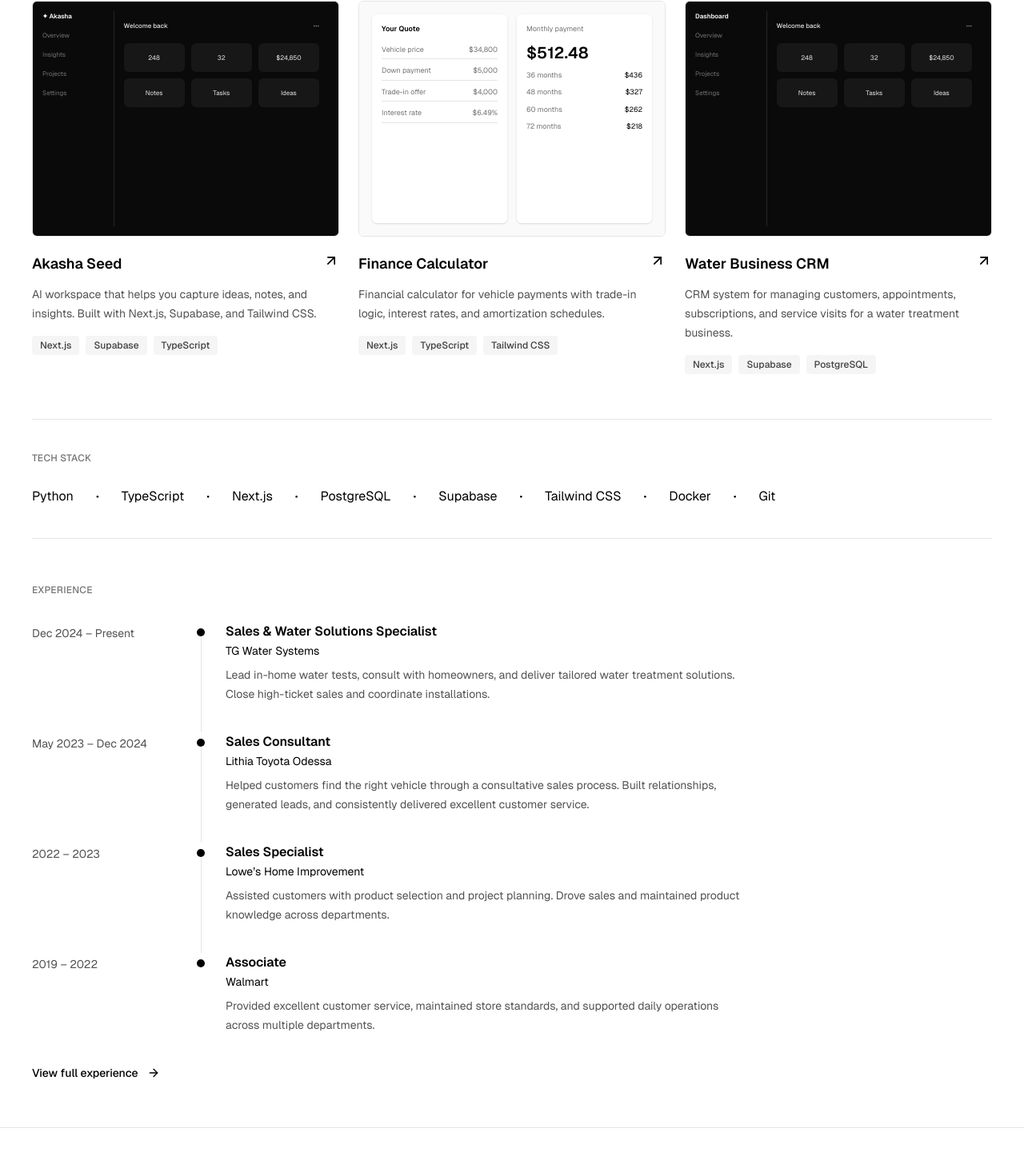
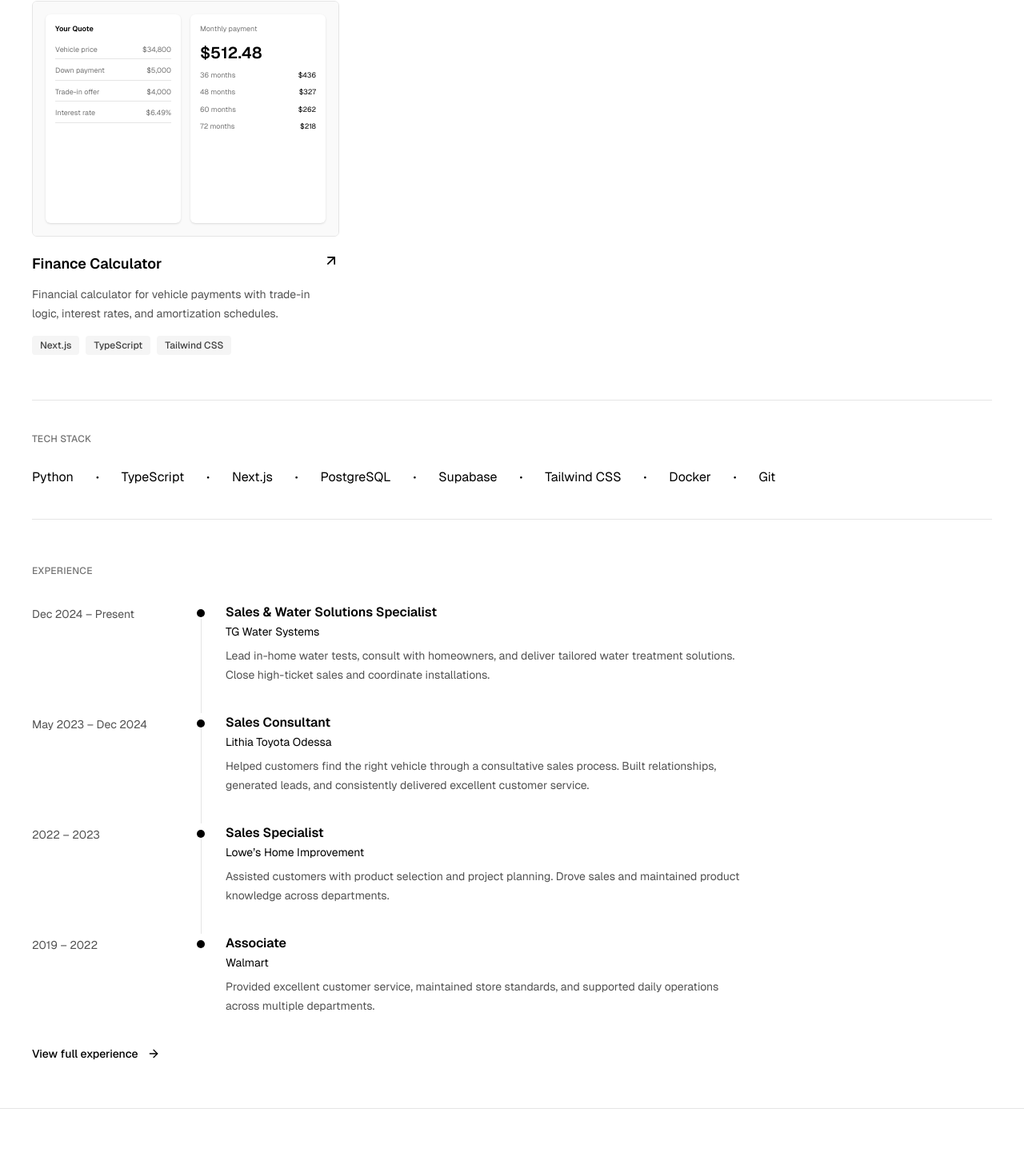
Before and after one commit to danielFernandezDj/daniel-portfolio, a Next.js app: page / in a window 1280 px wide. Shown: the part 1169-2610 px from the top of the page at 80% size. Built offline with nearby package versions, Linux system fonts and the light colour scheme.

Commit message:
In this update I have set the Hero-img hidden when is not in big screen.

```diff
--- a/app/page.tsx
+++ b/app/page.tsx
@@ -15,54 +15,144 @@ import { Badge } from "@/components/ui/badge"
 import { Button } from "@/components/ui/button"
 
 const services = [
-  { icon: Code2, title: "AI Products", copy: "Intelligent tools that help people learn, think, and create." },
-  { icon: Box, title: "Business Software", copy: "Web applications that automate workflows and drive results." },
-  { icon: TerminalSquare, title: "Internal Tools", copy: "Systems and utilities that improve operations and save time." },
+  {
+    icon: Code2,
+    title: "AI Products",
+    copy: "Intelligent tools that help people learn, think, and create.",
+  },
+  {
+    icon: Box,
+    title: "Business Software",
+    copy: "Web applications that automate workflows and drive results.",
+  },
+  {
+    icon: TerminalSquare,
+    title: "Internal Tools",
+    copy: "Systems and utilities that improve operations and save time.",
+  },
 ]
 
 const projects = [
-  {
-    title: "Akasha Seed",
-    description: "AI workspace that helps you capture ideas, notes, and insights. Built with Next.js, Supabase, and Tailwind CSS.",
-    tags: ["Next.js", "Supabase", "TypeScript"],
-    preview: "akasha",
-  },
+  // {
+  //   title: "Akasha Seed",
+  //   description: "AI workspace that helps you capture ideas, notes, and insights. Built with Next.js, Supabase, and Tailwind CSS.",
+  //   tags: ["Next.js", "Supabase", "TypeScript"],
+  //   preview: "akasha",
+  // },
   {
     title: "Finance Calculator",
-    description: "Financial calculator for vehicle payments with trade-in logic, interest rates, and amortization schedules.",
+    description:
+      "Financial calculator for vehicle payments with trade-in logic, interest rates, and amortization schedules.",
     tags: ["Next.js", "TypeScript", "Tailwind CSS"],
     preview: "finance",
   },
+  // {
+  //   title: "Water Business CRM",
+  //   description: "CRM system for managing customers, appointments, subscriptions, and service visits for a water treatment business.",
+  //   tags: ["Next.js", "Supabase", "PostgreSQL"],
+  //   preview: "crm",
+  // },
+]
+
+const experience = [
   {
-    title: "Water Business CRM",
-    description: "CRM system for managing customers, appointments, subscriptions, and service visits for a water treatment business.",
-    tags: ["Next.js", "Supabase", "PostgreSQL"],
-    preview: "crm",
+    date: "Dec 2024 – Present",
+    role: "Sales & Water Solutions Specialist",
+    company: "TG Water Systems",
+    copy: "Lead in-home water tests, consult with homeowners, and deliver tailored water treatment solutions. Close high-ticket sales and coordinate installations.",
+  },
+  {
+    date: "May 2023 – Dec 2024",
+    role: "Sales Consultant",
+    company: "Lithia Toyota Odessa",
+    copy: "Helped customers find the right vehicle through a consultative sales process. Built relationships, generated leads, and consistently delivered excellent customer service.",
+  },
+  {
+    date: "2022 – 2023",
+    role: "Sales Specialist",
+    company: "Lowe’s Home Improvement",
+    copy: "Assisted customers with product selection and project planning. Drove sales and maintained product knowledge across departments.",
+  },
+  {
+    date: "2019 – 2022",
+    role: "Associate",
+    company: "Walmart",
+    copy: "Provided excellent customer service, maintained store standards, and supported daily operations across multiple departments.",
   },
 ]
 
-const experience = [
-  { date: "Dec 2024 – Present", role: "Sales & Water Solutions Specialist", company: "TG Water Systems", copy: "Lead in-home water tests, consult with homeowners, and deliver tailored water treatment solutions. Close high-ticket sales and coordinate installations." },
-  { date: "May 2023 – Dec 2024", role: "Sales Consultant", company: "Lithia Toyota Odessa", copy: "Helped customers find the right vehicle through a consultative sales process. Built relationships, generated leads, and consistently delivered excellent customer service." },
-  { date: "2022 – 2023", role: "Sales Specialist", company: "Lowe’s Home Improvement", copy: "Assisted customers with product selection and project planning. Drove sales and maintained product knowledge across departments." },
-  { date: "2019 – 2022", role: "Associate", company: "Walmart", copy: "Provided excellent customer service, maintained store standards, and supported daily operations across multiple departments." },
-]
-
-function LinkButton({ href, children, className = "" }: { href: string; children: React.ReactNode; className?: string }) {
-  return <a href={href} className={`inline-flex ${className}`}><Button>{children}</Button></a>
+function LinkButton({
+  href,
+  children,
+  className = "",
+}: {
+  href: string
+  children: React.ReactNode
+  className?: string
+}) {
+  return (
+    <a href={href} className={`inline-flex ${className}`}>
+      <Button>{children}</Button>
+    </a>
+  )
 }
 
 function ProjectPreview({ type }: { type: string }) {
-  if (type === "finance") return (
-    <div className="grid h-full grid-cols-2 gap-3 bg-neutral-50 p-4 text-[9px] text-neutral-500">
-      <div className="rounded-md bg-white p-3 shadow-sm"><p className="mb-3 font-semibold text-black">Your Quote</p>{["Vehicle price", "Down payment", "Trade-in offer", "Interest rate"].map((x, i) => <div key={x} className="mb-2 flex justify-between border-b pb-1"><span>{x}</span><span>${["34,800", "5,000", "4,000", "6.49%"][i]}</span></div>)}</div>
-      <div className="rounded-md bg-white p-3 shadow-sm"><p>Monthly payment</p><p className="my-2 text-xl font-semibold text-black">$512.48</p>{[36, 48, 60, 72].map(x => <div key={x} className="mb-2 flex justify-between"><span>{x} months</span><span className="text-black">${Math.round(15692 / x)}</span></div>)}</div>
-    </div>
-  )
+  if (type === "finance")
+    return (
+      <div className="grid h-full grid-cols-2 gap-3 bg-neutral-50 p-4 text-[9px] text-neutral-500">
+        <div className="rounded-md bg-white p-3 shadow-sm">
+          <p className="mb-3 font-semibold text-black">Your Quote</p>
+          {[
+            "Vehicle price",
+            "Down payment",
+            "Trade-in offer",
+            "Interest rate",
+          ].map((x, i) => (
+            <div key={x} className="mb-2 flex justify-between border-b pb-1">
+              <span>{x}</span>
+              <span>${["34,800", "5,000", "4,000", "6.49%"][i]}</span>
+            </div>
+          ))}
+        </div>
+        <div className="rounded-md bg-white p-3 shadow-sm">
+          <p>Monthly payment</p>
+          <p className="my-2 text-xl font-semibold text-black">$512.48</p>
+          {[36, 48, 60, 72].map((x) => (
+            <div key={x} className="mb-2 flex justify-between">
+              <span>{x} months</span>
+              <span className="text-black">${Math.round(15692 / x)}</span>
+            </div>
+          ))}
+        </div>
+      </div>
+    )
   return (
     <div className="flex h-full bg-neutral-950 p-3 text-[8px] text-neutral-500">
-      <div className="w-1/4 space-y-3 border-r border-neutral-800 pr-3"><p className="font-semibold text-white">{type === "akasha" ? "✦ Akasha" : "Dashboard"}</p>{["Overview", "Insights", "Projects", "Settings"].map(x => <p key={x}>{x}</p>)}</div>
-      <div className="flex-1 p-3"><div className="mb-4 flex items-center justify-between"><p className="font-medium text-neutral-200">Welcome back</p><span>•••</span></div><div className="grid grid-cols-3 gap-2">{["248", "32", "$24,850", "Notes", "Tasks", "Ideas"].map(x => <div key={x} className="rounded-md bg-neutral-900 p-3 text-center text-neutral-200">{x}</div>)}</div></div>
+      <div className="w-1/4 space-y-3 border-r border-neutral-800 pr-3">
+        <p className="font-semibold text-white">
+          {type === "akasha" ? "✦ Akasha" : "Dashboard"}
+        </p>
+        {["Overview", "Insights", "Projects", "Settings"].map((x) => (
+          <p key={x}>{x}</p>
+        ))}
+      </div>
+      <div className="flex-1 p-3">
+        <div className="mb-4 flex items-center justify-between">
+          <p className="font-medium text-neutral-200">Welcome back</p>
+          <span>•••</span>
+        </div>
+        <div className="grid grid-cols-3 gap-2">
+          {["248", "32", "$24,850", "Notes", "Tasks", "Ideas"].map((x) => (
+            <div
+              key={x}
+              className="rounded-md bg-neutral-900 p-3 text-center text-neutral-200"
+            >
+              {x}
+            </div>
+          ))}
+        </div>
+      </div>
     </div>
   )
 }
@@ -71,28 +161,78 @@ export default function Home() {
   return (
     <main>
       <header className="mx-auto flex h-24 max-w-7xl items-center justify-between px-6 lg:px-10">
-        <a href="#" className="text-3xl font-bold tracking-tighter" aria-label="Home">DF</a>
-        <nav className="flex items-center gap-2 sm:gap-7" aria-label="Primary navigation">
-          <a className="nav-link hidden text-sm sm:block" href="#work">Work</a>
-          <a className="nav-link hidden text-sm sm:block" href="#contact">Contact</a>
-          <LinkButton href="#experience" className="[&_button]:h-10 [&_button]:px-4">Resume <ArrowDownToLine className="size-4" /></LinkButton>
+        <a
+          href="#"
+          className="text-3xl font-bold tracking-tighter"
+          aria-label="Home"
+        >
+          DF
+        </a>
+        <nav
+          className="flex items-center gap-2 sm:gap-7"
+          aria-label="Primary navigation"
+        >
+          <a className="nav-link hidden text-sm sm:block" href="#work">
+            Work
+          </a>
+          <a className="nav-link hidden text-sm sm:block" href="#contact">
+            Contact
+          </a>
+          <LinkButton
+            href="#experience"
+            className="[&_button]:h-10 [&_button]:px-4"
+          >
+            Resume <ArrowDownToLine className="size-4" />
+          </LinkButton>
         </nav>
       </header>
 
       <section className="border-b">
         <div className="mx-auto grid max-w-7xl items-end px-6 pt-10 lg:grid-cols-2 lg:px-10 lg:pt-14">
           <div className="relative z-10 pb-14 lg:pb-20">
-            <p className="mb-7 text-xs font-medium uppercase tracking-wide text-neutral-500">Full-stack developer</p>
-            <h1 className="max-w-xl text-5xl font-semibold leading-[0.98] tracking-[-0.055em] sm:text-6xl lg:text-[4.6rem]">Building software<br />that solves<br />real problems.</h1>
-            <p className="mt-7 max-w-md text-base leading-7 text-neutral-600">I build scalable web applications with clean code and great user experiences.</p>
-            <div className="mt-7 flex flex-wrap items-center gap-x-4 gap-y-2 text-sm"><span>Python</span><span>•</span><span>TypeScript</span><span>•</span><span>Next.js</span><span>•</span><span>PostgreSQL</span></div>
+            <p className="mb-7 text-xs font-medium tracking-wide text-neutral-500 uppercase">
+              Full-stack developer
+            </p>
+            <h1 className="max-w-xl text-5xl leading-[0.98] font-semibold tracking-[-0.055em] sm:text-6xl lg:text-[4.6rem]">
+              Building software
+              <br />
+              that solves
+              <br />
+              real problems.
+            </h1>
+            <p className="mt-7 max-w-md text-base leading-7 text-neutral-600">
+              I build scalable web applications with clean code and great user
+              experiences.
+            </p>
+            <div className="mt-7 flex flex-wrap items-center gap-x-4 gap-y-2 text-sm">
+              <span>Python</span>
+              <span>•</span>
+              <span>TypeScript</span>
+              <span>•</span>
+              <span>Next.js</span>
+              <span>•</span>
+              <span>PostgreSQL</span>
+            </div>
             <div className="mt-9 flex items-center gap-4">
-              <LinkButton href="#work">View my work <ArrowUpRight className="size-4" /></LinkButton>
-              <a href="#contact"><Button variant="ghost">Get in touch <ArrowRight className="size-4" /></Button></a>
+              <LinkButton href="#work">
+                View my work <ArrowUpRight className="size-4" />
+              </LinkButton>
+              <a href="#contact">
+                <Button variant="ghost">
+                  Get in touch <ArrowRight className="size-4" />
+                </Button>
+              </a>
             </div>
           </div>
-          <div className="relative mx-auto h-[440px] w-full max-w-[580px] overflow-hidden lg:h-[620px]">
-            <Image src="/images/hero-portrait.png" alt="Black and white developer portrait" fill priority sizes="(max-width: 1024px) 100vw, 50vw" className="object-cover object-top" />
+          <div className="relative mx-auto hidden:small:h-[440px] w-full max-w-[580px] overflow-hidden lg:h-[620px]">
+            <Image
+              src="/images/hero-portrait.png"
+              alt="Black and white developer portrait"
+              fill
+              priority
+              sizes="(max-width: 1024px) 100vw, 50vw"
+              className="object-cover object-top"
+            />
           </div>
         </div>
       </section>
@@ -101,24 +241,145 @@ export default function Home() {
         <section className="border-b py-12 lg:py-14">
           <p className="section-label">What I build</p>
           <div className="mt-8 grid gap-8 md:grid-cols-3 md:gap-0">
-            {services.map(({ icon: Icon, title, copy }, i) => <article key={title} className={`md:px-10 ${i === 0 ? "md:pl-0" : "border-neutral-200 md:border-l"}`}><Icon className="mb-4 size-7 stroke-[1.6]" /><h2 className="text-lg font-semibold">{title}</h2><p className="mt-2 max-w-xs text-sm leading-6 text-neutral-600">{copy}</p></article>)}
+            {services.map(({ icon: Icon, title, copy }, i) => (
+              <article
+                key={title}
+                className={`md:px-10 ${i === 0 ? "md:pl-0" : "border-neutral-200 md:border-l"}`}
+              >
+                <Icon className="mb-4 size-7 stroke-[1.6]" />
+                <h2 className="text-lg font-semibold">{title}</h2>
+                <p className="mt-2 max-w-xs text-sm leading-6 text-neutral-600">
+                  {copy}
+                </p>
+              </article>
+            ))}
           </div>
         </section>
 
         <section id="work" className="scroll-mt-8 border-b py-12 lg:py-14">
-          <div className="flex items-center justify-between"><p className="section-label">Selected work</p><a className="inline-flex items-center gap-2 text-sm font-medium" href="#all-projects">View all projects <ArrowRight className="size-4" /></a></div>
+          <div className="flex items-center justify-between">
+            <p className="section-label">Selected work</p>
+            <a
+              className="inline-flex items-center gap-2 text-sm font-medium"
+              href="#all-projects"
+            >
+              View all projects <ArrowRight className="size-4" />
+            </a>
+          </div>
           <div className="mt-8 grid gap-10 md:grid-cols-3 md:gap-6">
-            {projects.map(project => <article key={project.title} className="group"><div className="aspect-[1.3] overflow-hidden rounded-md border bg-neutral-100 transition-transform duration-300 group-hover:-translate-y-1"><ProjectPreview type={project.preview} /></div><div className="mt-5 flex items-start justify-between"><h2 className="text-lg font-semibold">{project.title}</h2><ArrowUpRight className="size-5" /></div><p className="mt-3 text-sm leading-6 text-neutral-600">{project.description}</p><div className="mt-4 flex flex-wrap gap-2">{project.tags.map(tag => <Badge key={tag}>{tag}</Badge>)}</div></article>)}
+            {projects.map((project) => (
+              <article key={project.title} className="group">
+                <div className="aspect-[1.3] overflow-hidden rounded-md border bg-neutral-100 transition-transform duration-300 group-hover:-translate-y-1">
+                  <ProjectPreview type={project.preview} />
+                </div>
+                <div className="mt-5 flex items-start justify-between">
+                  <h2 className="text-lg font-semibold">{project.title}</h2>
+                  <ArrowUpRight className="size-5" />
+                </div>
+                <p className="mt-3 text-sm leading-6 text-neutral-600">
+                  {project.description}
+                </p>
+                <div className="mt-4 flex flex-wrap gap-2">
+                  {project.tags.map((tag) => (
+                    <Badge key={tag}>{tag}</Badge>
+                  ))}
+                </div>
+              </article>
+            ))}
           </div>
         </section>
 
-        <section className="border-b py-10"><p className="section-label">Tech stack</p><div className="mt-7 flex flex-wrap items-center gap-x-7 gap-y-4 text-sm sm:text-base">{["Python", "TypeScript", "Next.js", "PostgreSQL", "Supabase", "Tailwind CSS", "Docker", "Git"].map((tech, i) => <span key={tech} className="flex items-center gap-7">{i > 0 && <span className="text-xs">•</span>}{tech}</span>)}</div></section>
+        <section className="border-b py-10">
+          <p className="section-label">Tech stack</p>
+          <div className="mt-7 flex flex-wrap items-center gap-x-7 gap-y-4 text-sm sm:text-base">
+            {[
+              "Python",
+              "TypeScript",
+              "Next.js",
+              "PostgreSQL",
+              "Supabase",
+              "Tailwind CSS",
+              "Docker",
+              "Git",
+            ].map((tech, i) => (
+              <span key={tech} className="flex items-center gap-7">
+                {i > 0 && <span className="text-xs">•</span>}
+                {tech}
+              </span>
+            ))}
+          </div>
+        </section>
 
-        <section id="experience" className="scroll-mt-8 py-12 lg:py-14"><p className="section-label">Experience</p><div className="mt-8 max-w-4xl">{experience.map((item, i) => <article key={item.role} className="grid grid-cols-[1fr_22px_3.8fr] gap-4 sm:grid-cols-[180px_30px_1fr]"><p className="pt-1 text-xs text-neutral-600 sm:text-sm">{item.date}</p><div className="relative flex justify-center"><span className="mt-2 size-2.5 rounded-full bg-black" />{i < experience.length - 1 && <span className="absolute top-5 bottom-0 w-px bg-neutral-200" />}</div><div className="pb-9"><h2 className="font-semibold">{item.role}</h2><p className="mt-0.5 text-sm">{item.company}</p><p className="mt-2 text-sm leading-6 text-neutral-600">{item.copy}</p></div></article>)}</div><a className="inline-flex items-center gap-3 text-sm font-medium" href="#full-experience">View full experience <ArrowRight className="size-4" /></a></section>
+        <section id="experience" className="scroll-mt-8 py-12 lg:py-14">
+          <p className="section-label">Experience</p>
+          <div className="mt-8 max-w-4xl">
+            {experience.map((item, i) => (
+              <article
+                key={item.role}
+                className="grid grid-cols-[1fr_22px_3.8fr] gap-4 sm:grid-cols-[180px_30px_1fr]"
+              >
+                <p className="pt-1 text-xs text-neutral-600 sm:text-sm">
+                  {item.date}
+                </p>
+                <div className="relative flex justify-center">
+                  <span className="mt-2 size-2.5 rounded-full bg-black" />
+                  {i < experience.length - 1 && (
+                    <span className="absolute top-5 bottom-0 w-px bg-neutral-200" />
+                  )}
+                </div>
+                <div className="pb-9">
+                  <h2 className="font-semibold">{item.role}</h2>
+                  <p className="mt-0.5 text-sm">{item.company}</p>
+                  <p className="mt-2 text-sm leading-6 text-neutral-600">
+                    {item.copy}
+                  </p>
+                </div>
+              </article>
+            ))}
+          </div>
+          <a
+            className="inline-flex items-center gap-3 text-sm font-medium"
+            href="#full-experience"
+          >
+            View full experience <ArrowRight className="size-4" />
+          </a>
+        </section>
       </div>
 
       <footer id="contact" className="scroll-mt-8 border-t">
-        <div className="mx-auto max-w-7xl px-6 py-12 lg:px-10 lg:py-14"><div className="flex flex-col justify-between gap-8 sm:flex-row sm:items-start"><div><h2 className="max-w-md text-4xl font-semibold leading-[1.05] tracking-tight">Let’s build something<br />great together.</h2><p className="mt-4 text-sm text-neutral-600">I’m always open to discussing new projects and opportunities.</p></div><LinkButton href="mailto:hello@danielfernandez.dev">Let’s connect <ArrowRight className="size-4" /></LinkButton></div><div className="mt-12 flex flex-col-reverse justify-between gap-6 sm:flex-row sm:items-center"><p className="text-xs text-neutral-500">© 2026 Daniel Fernández. All rights reserved.</p><div className="flex gap-7"><a href="#github" aria-label="GitHub"><GitBranch className="size-5" /></a><a href="#linkedin" aria-label="LinkedIn"><BriefcaseBusiness className="size-5" /></a><a href="mailto:hello@danielfernandez.dev" aria-label="Email"><Mail className="size-5" /></a></div></div></div>
+        <div className="mx-auto max-w-7xl px-6 py-12 lg:px-10 lg:py-14">
+          <div className="flex flex-col justify-between gap-8 sm:flex-row sm:items-start">
+            <div>
+              <h2 className="max-w-md text-4xl leading-[1.05] font-semibold tracking-tight">
+                Let’s build something
+                <br />
+                great together.
+              </h2>
+              <p className="mt-4 text-sm text-neutral-600">
+                I’m always open to discussing new projects and opportunities.
+              </p>
+            </div>
+            <LinkButton href="mailto:hello@danielfernandez.dev">
+              Let’s connect <ArrowRight className="size-4" />
+            </LinkButton>
+          </div>
+          <div className="mt-12 flex flex-col-reverse justify-between gap-6 sm:flex-row sm:items-center">
+            <p className="text-xs text-neutral-500">
+              © 2026 Daniel Fernández. All rights reserved.
+            </p>
+            <div className="flex gap-7">
+              <a href="#github" aria-label="GitHub">
+                <GitBranch className="size-5" />
+              </a>
+              <a href="#linkedin" aria-label="LinkedIn">
+                <BriefcaseBusiness className="size-5" />
+              </a>
+              <a href="mailto:hello@danielfernandez.dev" aria-label="Email">
+                <Mail className="size-5" />
+              </a>
+            </div>
+          </div>
+        </div>
       </footer>
     </main>
   )
```
